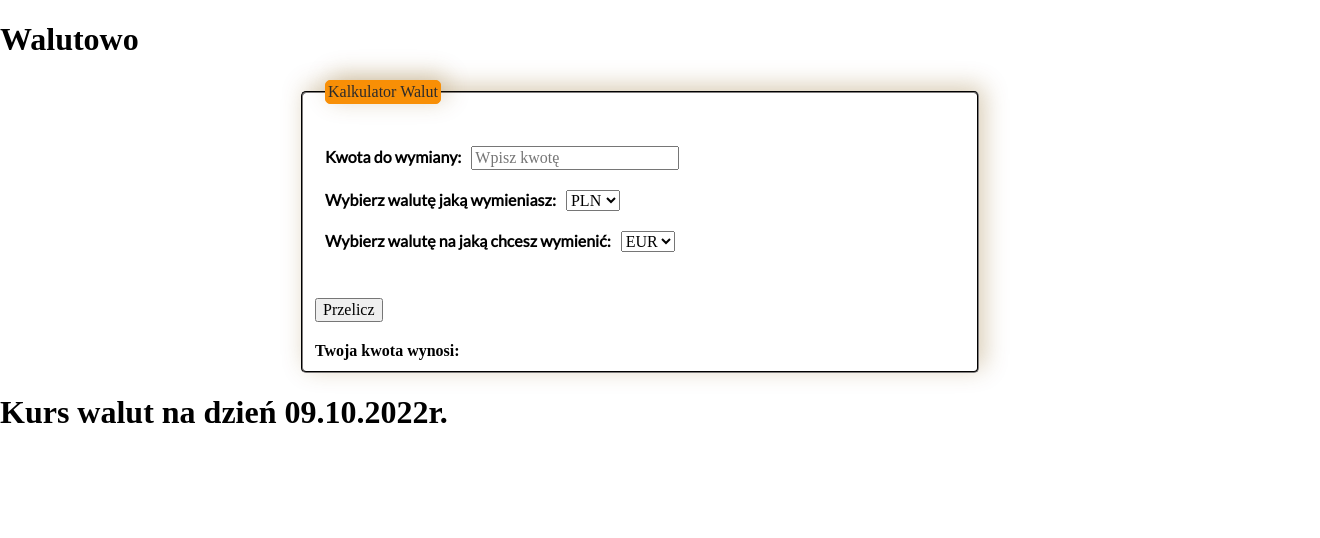
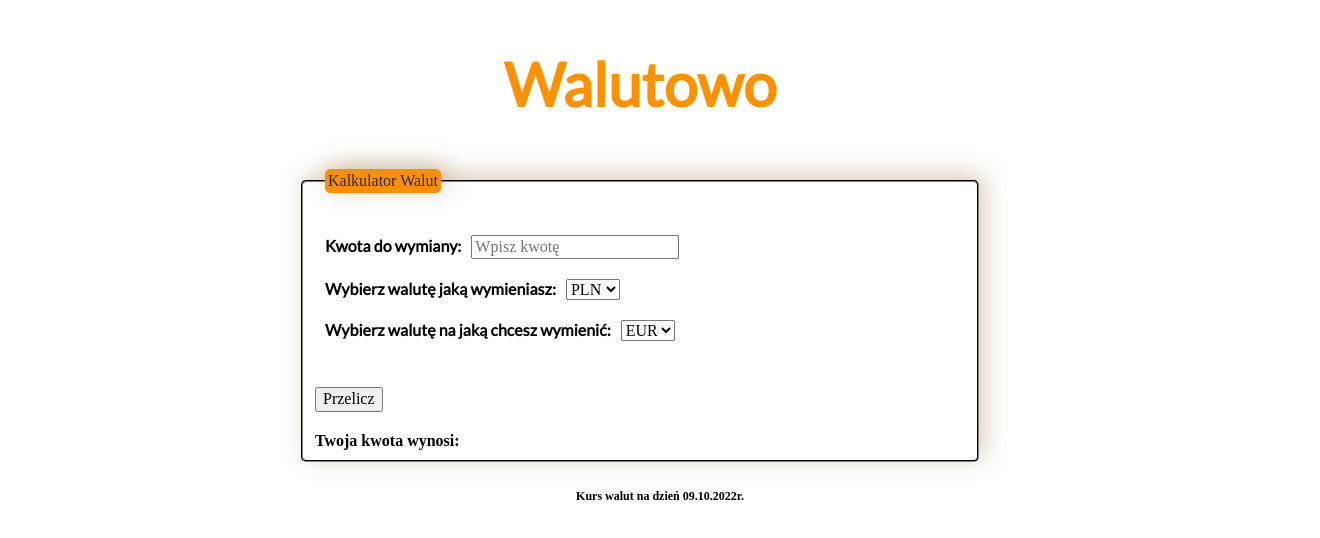
Before and after one commit to Kamila2492002/currency-converter-react, a React (Create React App) app: page / in a window 1280 px wide. Shown: the top 538 px of the page, 1320 px wide, since content can reach past the window. Built offline with nearby package versions, Linux system fonts and the light colour scheme.

Commit message:
added className to header and footer

```diff
--- a/src/Footer/index.js
+++ b/src/Footer/index.js
@@ -2,7 +2,7 @@ import "./style.css";
 
 const Footer = ({ title }) => (
     <fooder>
-      <h1>{title}</h1>
+      <h1 className="footer">{title}</h1>
     </fooder>
 );
 
--- a/src/Header/index.js
+++ b/src/Header/index.js
@@ -2,7 +2,7 @@ import "./style.css";
 
 const Header = ({ title }) => (
     <header>
-      <h1>{title}</h1>
+      <h1 className="header">{title}</h1>
     </header>
 );
 
```
